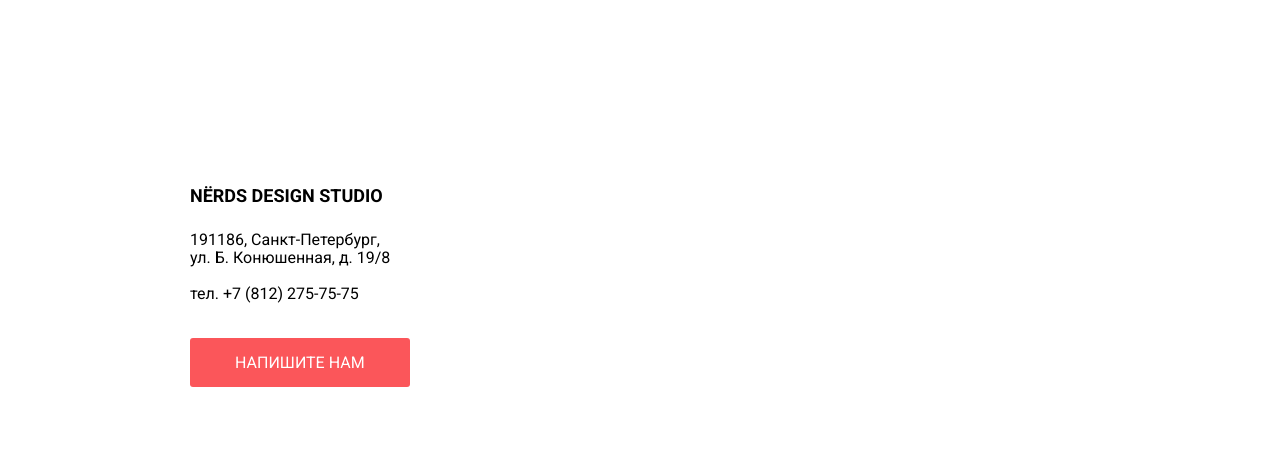
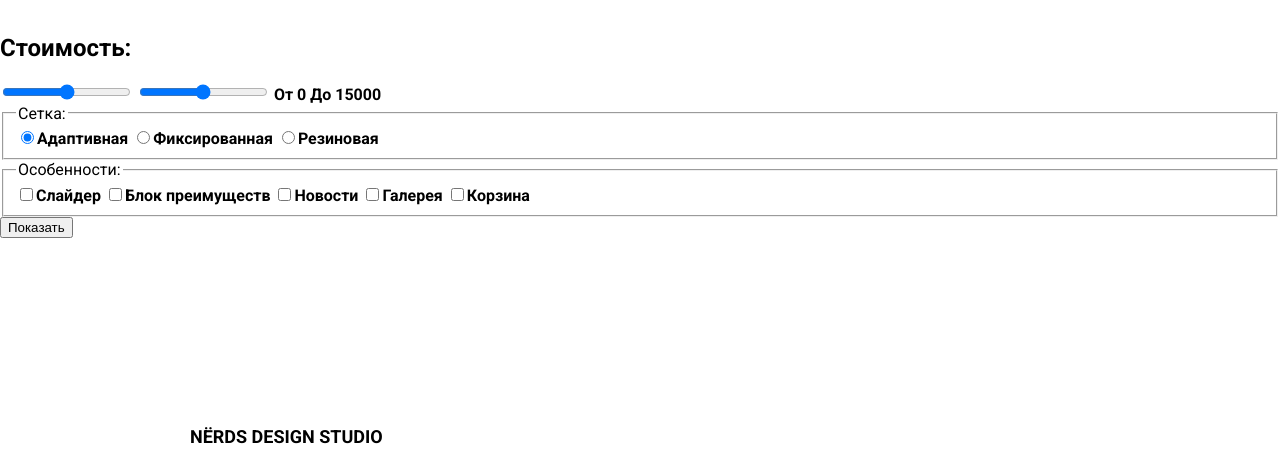
Before and after one commit to Trunutslover/nerds, a plain HTML site: page inner-page.html in a window 1280 px wide. Shown: the part 320-789 px from the top of the page. Drawn offline with Linux system fonts and the light colour scheme.

Commit message:
Разметил html фильтра для страницы магазина

```diff
--- a/inner-page.html
+++ b/inner-page.html
@@ -25,7 +25,37 @@
         <h1 class="inner-page-header__h1">Магазин готовых шаблонов</h1>
     </header>
     <main class="inner-page">
+        <aside class="filter">
+            <h2 class="filter__h2">Стоимость:</h2>
+            <form class="filter__form" oninput="priceOutputMin.value=priceInputMin.value, priceOutputMax.value=priceInputMax.value">
+                <input type="range" name="priceInputMin" min="0" max="15000">
+                <input type="range" name="priceInputMax" min="0" max="15000">
+                <label>От
+                    <output name="priceOutputMin">0</output>
+                </label>
+                <label>До
+                    <output name="priceOutputMax">15000</output>
+                </label>
+                <fieldset>
+                    <legend>Сетка:</legend>
+                    <label><input type="radio" name="grid" checked>Адаптивная</label>
+                    <label><input type="radio" name="grid">Фиксированная</label>
+                    <label><input type="radio" name="grid">Резиновая</label>
+                </fieldset>
+                <fieldset>
+                    <legend>Особенности:</legend>
+                    <label><input type="checkbox">Слайдер</label>
+                    <label><input type="checkbox">Блок преимуществ</label>
+                    <label><input type="checkbox">Новости</label>
+                    <label><input type="checkbox">Галерея</label>
+                    <label><input type="checkbox">Корзина</label>
+                </fieldset>
+                <button class="filter__button">Показать</button>
+            </form>
+        </aside>
+        <section class="products">
 
+        </section>
     </main>
     <footer class="page-footer">
         <h2 class="visually-hidden">Футер</h2>
```
